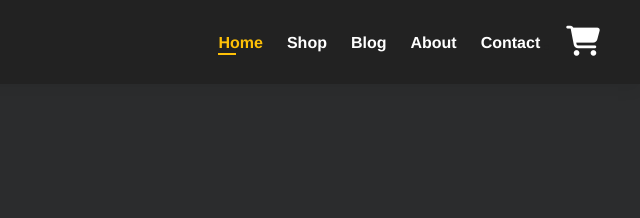
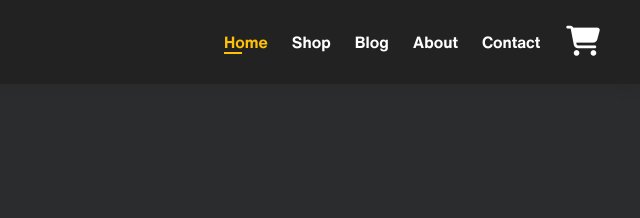
Before and after one commit to UserHazee/BTA-E-commerce, a website: page public/index.html in a window 1280 px wide. Shown: the top 218 px of the page, 640-1280 px from the left. Drawn offline with Linux system fonts and the light colour scheme.

Commit message:
FONTS Problem

```diff
--- a/src/styles.css
+++ b/src/styles.css
@@ -24,7 +24,7 @@
 
 @font-face {
     font-family: 'Spartan';
-    src: url('/fonts/Spartan/spartan-light-webfont.woff2');
+    src: url('./fonts/Spartan/spartan-light-webfont.woff2') format('woff2');
     font-weight: 300;
     font-style: normal;
     font-display: swap;
@@ -32,7 +32,7 @@
 
 @font-face {
     font-family: 'Spartan';
-    src: url('/fonts/Spartan/spartan-regular-webfont.woff2');
+    src: url('./fonts/Spartan/spartan-regular-webfont.woff2') format('woff2');
     font-weight: 400;
     font-style: normal;
     font-display: swap;
@@ -40,7 +40,7 @@
 
 @font-face {
     font-family: 'Spartan';
-    src: url('/fonts/Spartan/spartan-bold-webfont.woff2');
+    src: url('./fonts/Spartan/spartan-bold-webfont.woff2') format('woff2');
     font-weight: 700;
     font-style: normal;
     font-display: swap;
@@ -48,15 +48,15 @@
 
 @font-face {
     font-family: 'Helvetica';
-    src: url('/fonts/Helvetica/HelveticaNowText-RegIta.woff2');
+    src: url('./fonts/Helvetica/HelveticaNowText-RegIta.woff2') format('woff2');
     font-weight: 400;
-    font-style: normal;
+    font-style: italic;
     font-display: swap;
 }
 
 @font-face {
     font-family: 'Helvetica';
-    src: url('/fonts/Helvetica/HelveticaNowText-Medium.woff2');
+    src: url('./fonts/Helvetica/HelveticaNowText-Medium.woff2') format('woff2');
     font-weight: 500;
     font-style: normal;
     font-display: swap;
@@ -64,8 +64,8 @@
 
 @font-face {
     font-family: 'Helvetica';
-    src: url('/fonts/Helvetica/HelveticaNowText-Bold.woff2');
-    font-weight: 1000;
+    src: url('./fonts/Helvetica/HelveticaNowText-Bold.woff2') format('woff2');
+    font-weight: 700;
     font-style: normal;
     font-display: swap;
 }
```
Also changed, not shown: public/styles.css.
